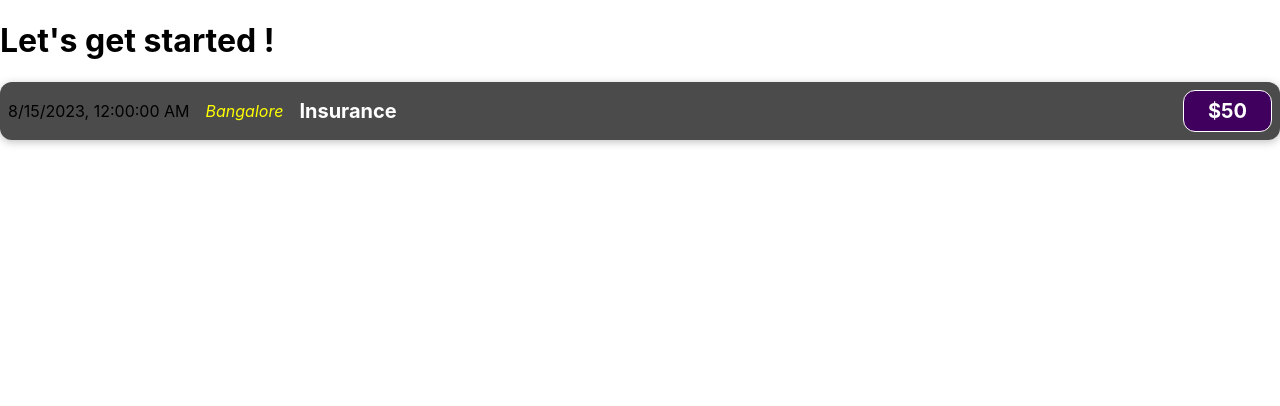
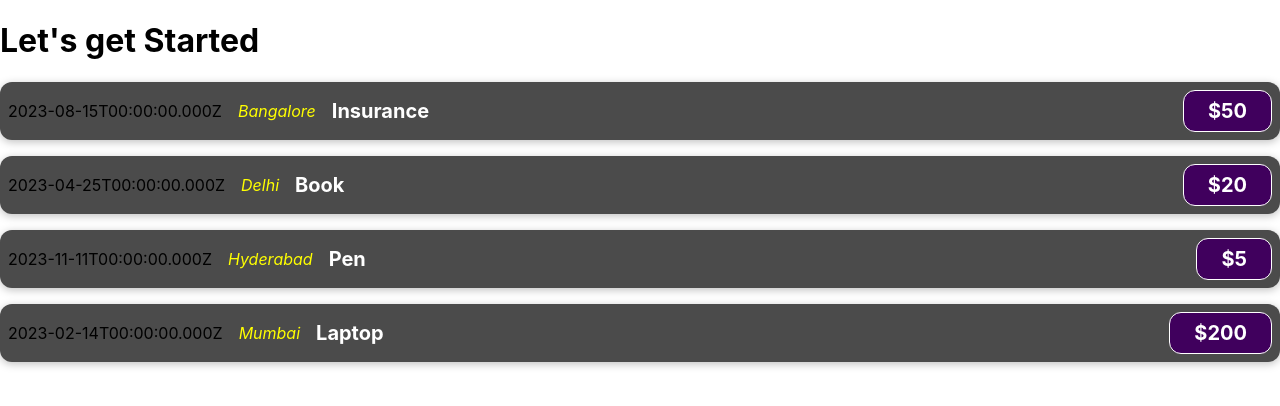
Before and after one commit to abhi4450/My-first-React-App, a React (Create React App) app: page / in a window 1280 px wide. Shown: the top 406 px of the page. Built offline with nearby package versions, Linux system fonts and the light colour scheme.

Commit message:
passing data to the child component via props

```diff
--- a/src/App.js
+++ b/src/App.js
@@ -1,10 +1,34 @@
 import ExpenseItem from "./components/ExpenseItem";
+
 function App() {
   return (
-    <>
-      <h1>Let's get started !</h1>
-      <ExpenseItem />
-    </>
+    <div>
+      <h1>Let's get Started</h1>
+      <ExpenseItem
+        date={new Date(2023, 7, 15)}
+        title="Insurance"
+        price="50"
+        location="Bangalore"
+      ></ExpenseItem>
+      <ExpenseItem
+        date={new Date(2023, 3, 25)}
+        title="Book"
+        price="20"
+        location="Delhi"
+      ></ExpenseItem>
+      <ExpenseItem
+        date={new Date(2023, 10, 11)}
+        title="Pen"
+        price="5"
+        location="Hyderabad"
+      ></ExpenseItem>
+      <ExpenseItem
+        date={new Date(2023, 1, 14)}
+        title="Laptop"
+        price="200"
+        location="Mumbai"
+      ></ExpenseItem>
+    </div>
   );
 }
 
--- a/src/components/ExpenseItem.js
+++ b/src/components/ExpenseItem.js
@@ -1,19 +1,14 @@
 
 import "./ExpenseItem.css";
 
-function ExpenseItem() {
-  const expenseDate = new Date(2023, 7, 15).toLocaleString();
-  const expenseTitle = "Insurance";
-  const expenseAmount = 50;
-  const expenseLocation = "Bangalore"
-
+function ExpenseItem(props) {
   return (
     <div className="expense-item">
-      <div>{expenseDate}</div>
-      <div className="expense-item__location">{expenseLocation}</div>
+      <div>{props.date.toISOString()}</div>
+      <div className="expense-item__location">{props.location}</div>
       <div className="expense-item__description">
-        <h2>{expenseTitle}</h2>
-        <div className="expense-item__price">${expenseAmount}</div>
+        <h2>{props.title}</h2>
+        <div className="expense-item__price">${props.price}</div>
       </div>
     </div>
   );
```
